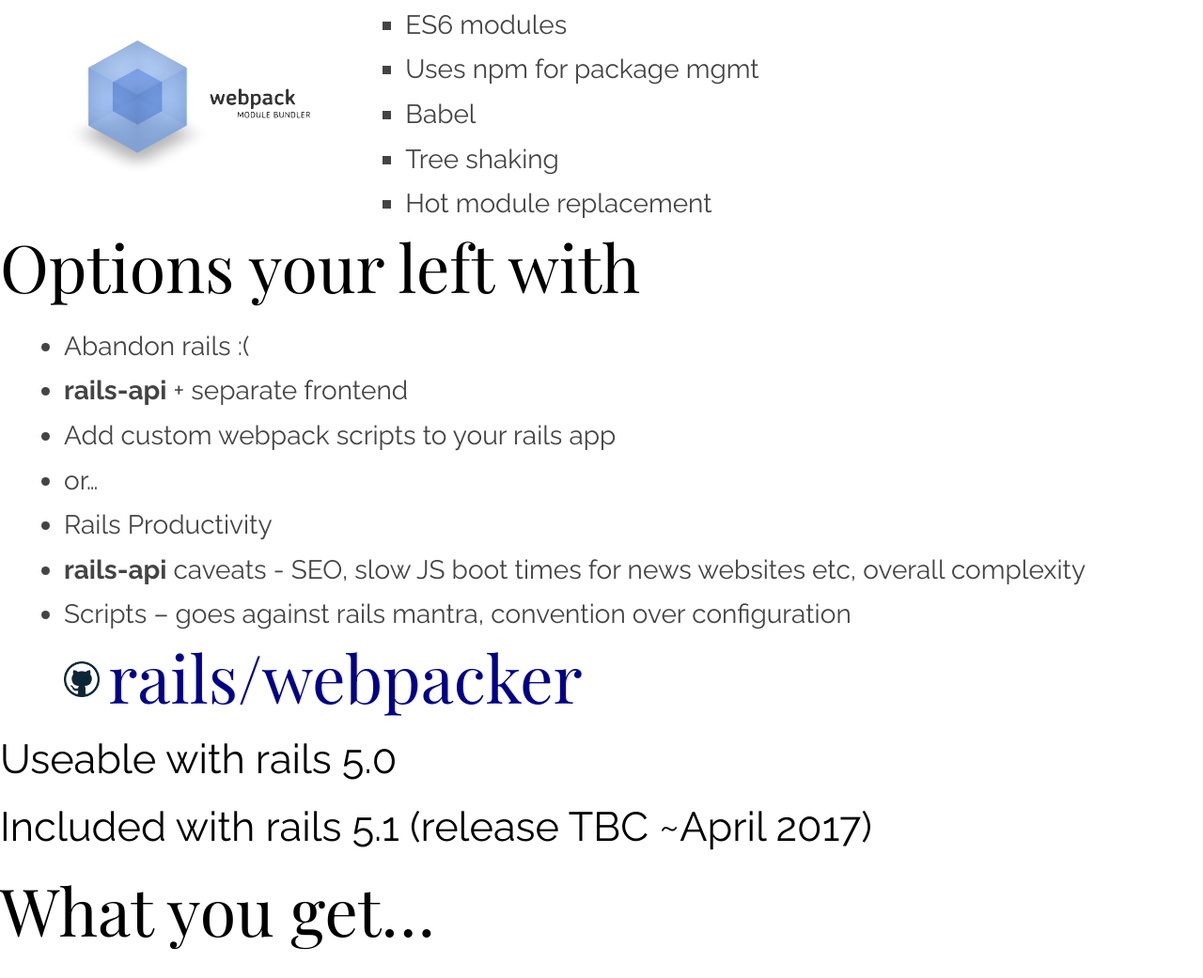
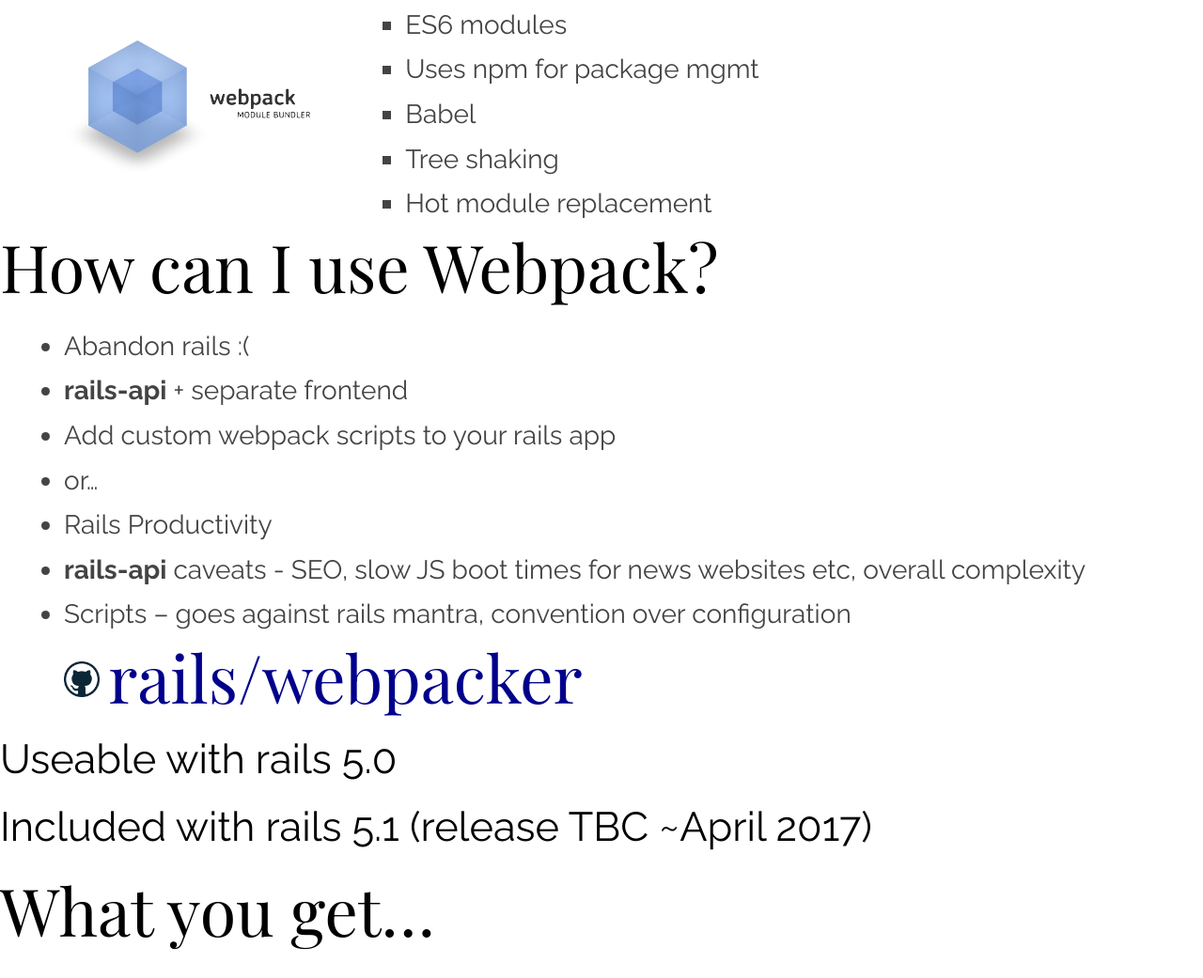
Before and after one commit to phawk/rails5-webpack, a website built with webpack: page src/index.html in a window 1280 px wide. Shown: the part 4885-5926 px from the top of the page at 94% size. Built offline with nearby package versions, Linux system fonts and the light colour scheme; a web font is replaced by a local one; what reveal would draw is missing.

Commit message:
how can I use webpack

```diff
--- a/src/index.html
+++ b/src/index.html
@@ -170,7 +170,7 @@
         </section>
 
         <section>
-          <h1>Options your left with</h1>
+          <h1>How can I use Webpack?</h1>
 
           <ul>
             <li class="fragment" data-fragment-index="0">Abandon rails :(</li>
```
